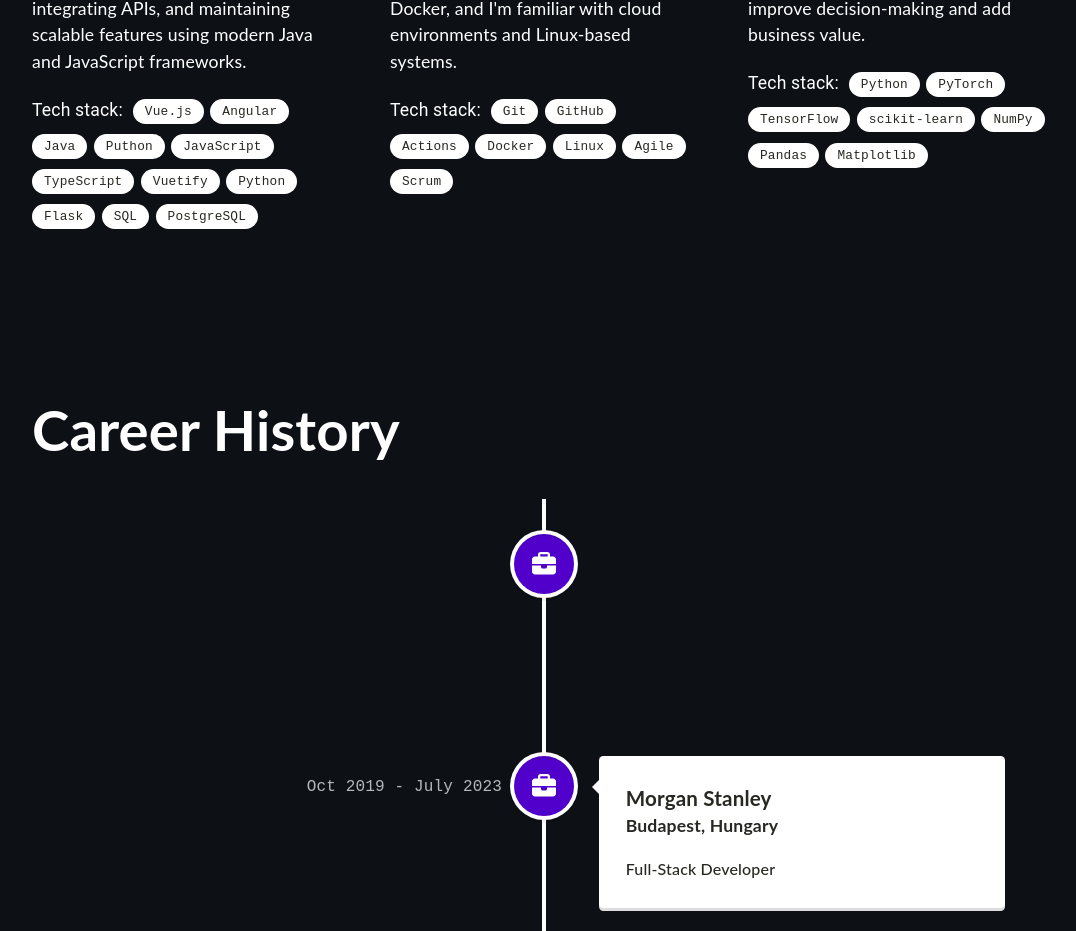
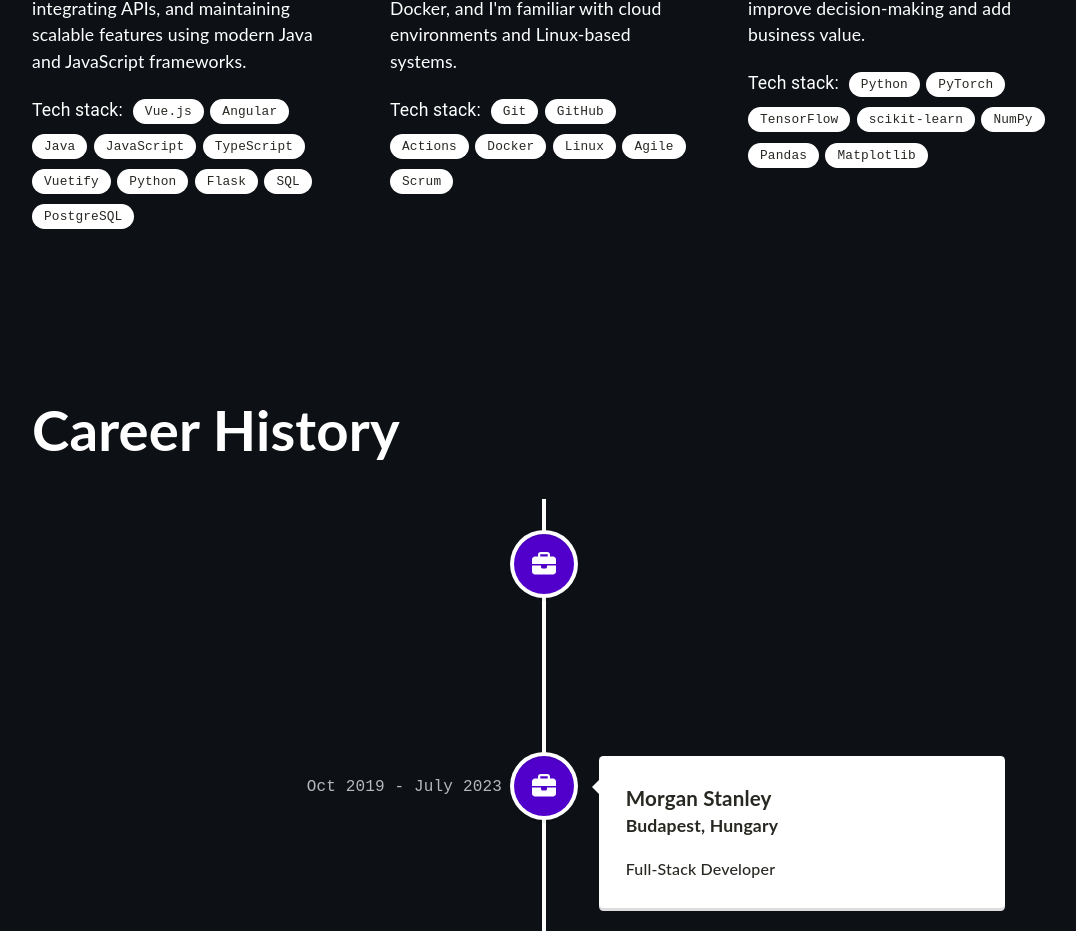
Before and after one commit to DanielSzakacs/my_portfolio, a React (Vite) app: page / in a window 1280 px wide. Shown: the part 1291-2222 px from the top of the page, without its empty margins (96-1172 px from the left). Built offline with nearby package versions, Linux system fonts and the light colour scheme.

Commit message:
typo fix

```diff
--- a/src/components/Expertise.tsx
+++ b/src/components/Expertise.tsx
@@ -12,7 +12,6 @@
   "Vue.js",
   "Angular",
   "Java",
-  "Puthon",
   "JavaScript",
   "TypeScript",
   "Vuetify",
```
